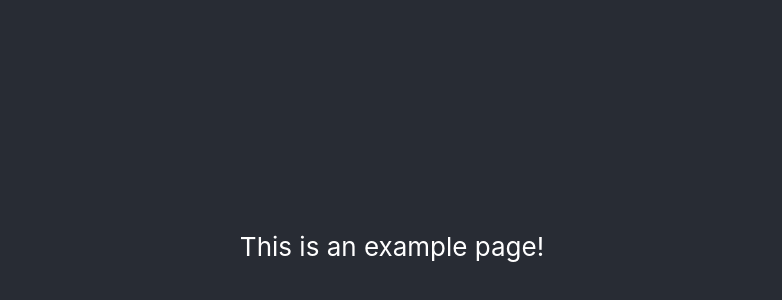
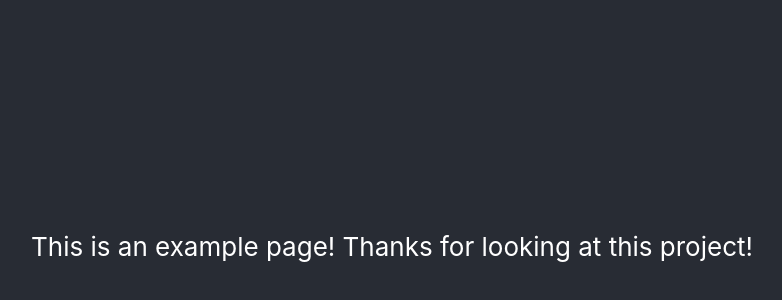
Before and after one commit to bstncartwright/git-bisect-example, a React (Create React App) app: page / in a window 1280 px wide. Shown: the part 154-454 px from the top of the page, without its empty margins (248-1030 px from the left). Built offline with nearby package versions, Linux system fonts and the light colour scheme.

Commit message:
edited the page

```diff
--- a/src/App.js
+++ b/src/App.js
@@ -8,6 +8,7 @@ function App() {
       <header className="App-header">
         <p>
           This is an example page!
+          Thanks for looking at this project!
         </p>
       </header>
     </div>
```
